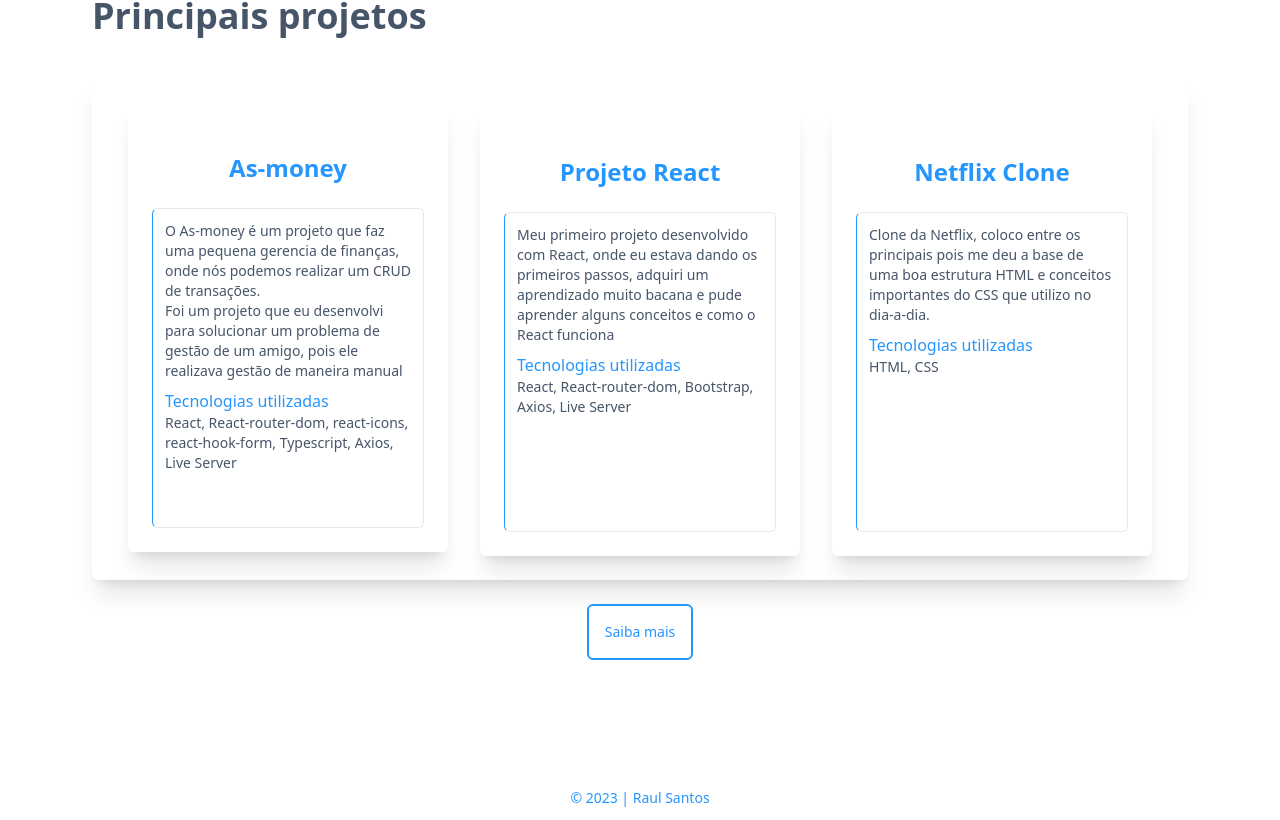
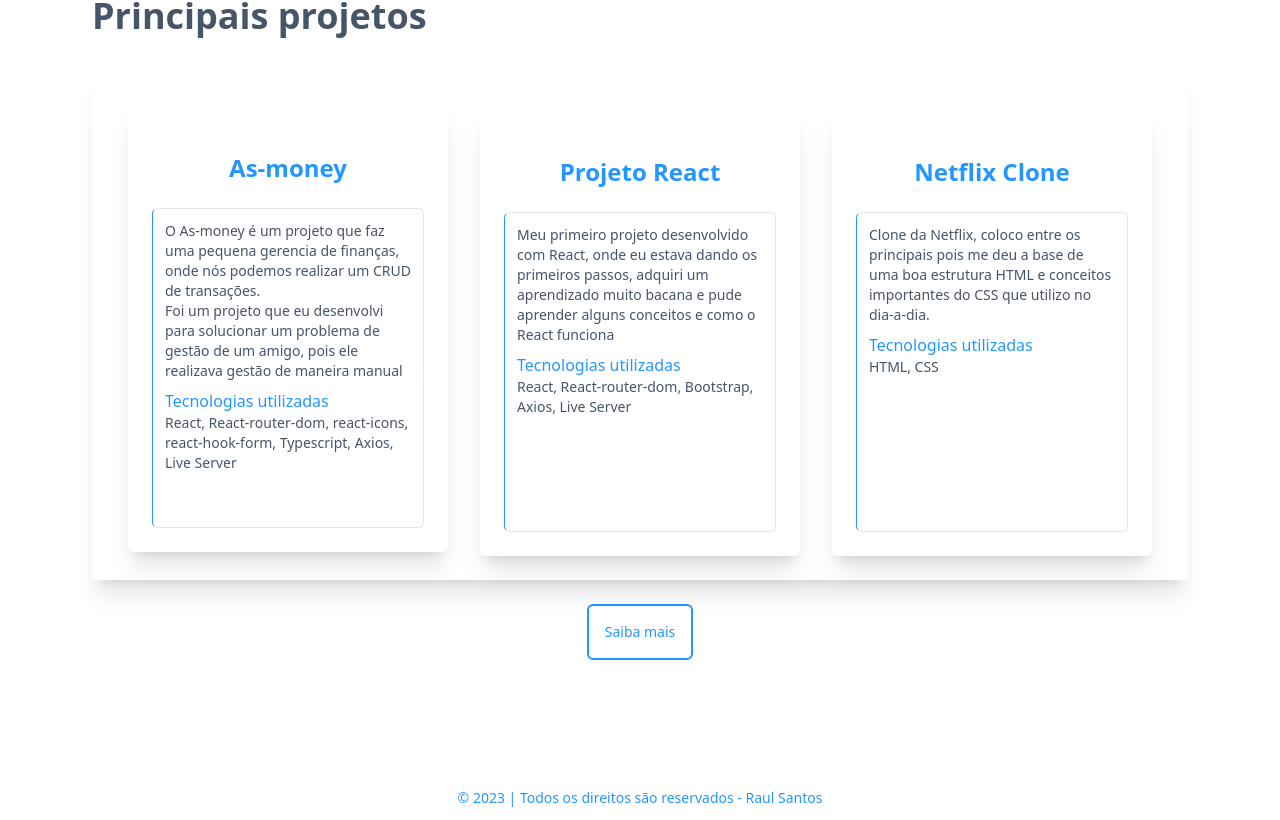
Before and after one commit to Raul26-tech/Portifolio, a React (Vite) app: page / in a window 1280 px wide. Shown: the part 2696-3516 px from the top of the page. Built offline with nearby package versions, Linux system fonts and the light colour scheme.

Commit message:
Ajustando Footer

```diff
--- a/src/components/Footer/index.jsx
+++ b/src/components/Footer/index.jsx
@@ -5,7 +5,7 @@ export default function Footer() {
         <>
             <div className="w-full flex justify-center items-center p-3">
                 <span className="text-theme-blue text-sm">
-                    &copy; 2023 | Raul Santos
+                    &copy; 2023 | Todos os direitos são reservados - Raul Santos
                 </span>
             </div>
         </>
```
